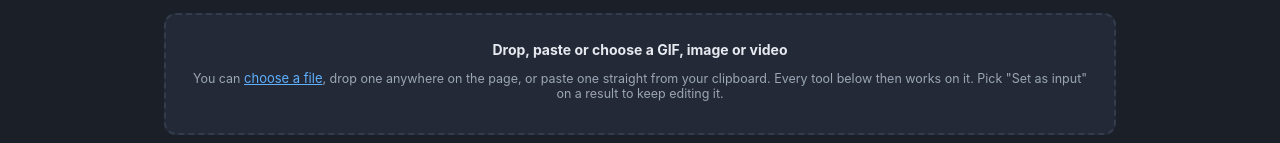
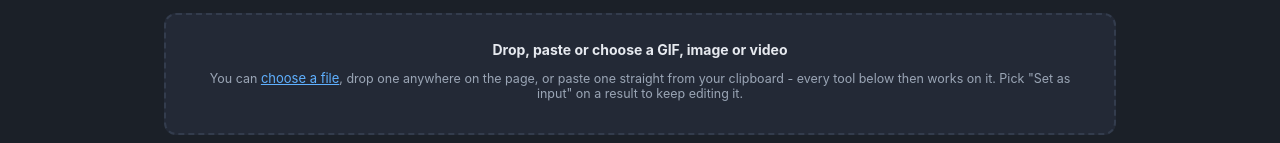
Before and after one commit to puttdlc/GifMe, a plain HTML site: page frontend/index.html in a window 1280 px wide. Both pictures are taken after typing "https://example.com" into the empty fields and a click on the button "Add Text". Shown: the part 143-286 px from the top of the page. Drawn offline with Linux system fonts and the light colour scheme; no server answers.

```diff
--- a/frontend/index.html
+++ b/frontend/index.html
@@ -94,7 +94,7 @@
   <div id="ws-drop" class="dropzone">
     <strong>Drop, paste or choose a GIF, image or video</strong>
     <span class="hint">You can <label class="link" for="ws-file">choose a file</label>, drop one anywhere
-      on the page, or paste one straight from your clipboard. Every tool below then works on it.
+      on the page, or paste one straight from your clipboard - every tool below then works on it.
       Pick "Set as input" on a result to keep editing it.</span>
     <input type="file" id="ws-file" accept="image/*,video/*" hidden>
   </div>
```
Also changed, not shown: 1 other file.
